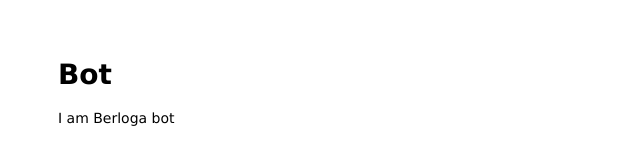
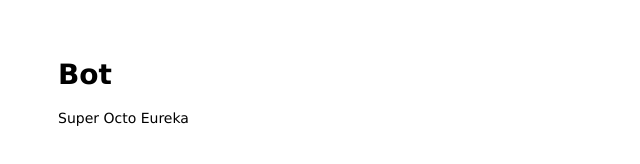
Before and after one commit to HouseKityky/super-octo-eureka, a website: page public/index.html in a window 1280 px wide. Shown: the full height of the page, 0-640 px from the left. Drawn offline with Linux system fonts and the light colour scheme.

Commit message:
change main page text

```diff
--- a/public/index.html
+++ b/public/index.html
@@ -7,7 +7,7 @@
 
 <body>
   <h1>Bot</h1>
-  <p>I am Berloga bot</p>
+  <p>Super Octo Eureka</p>
 </body>
 
 </html>
```
